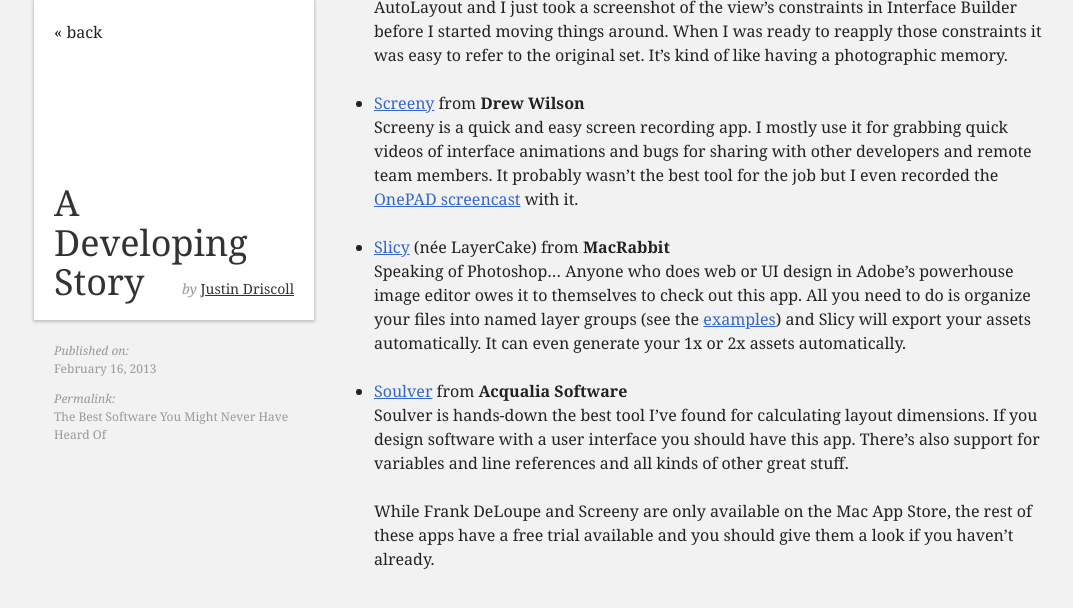
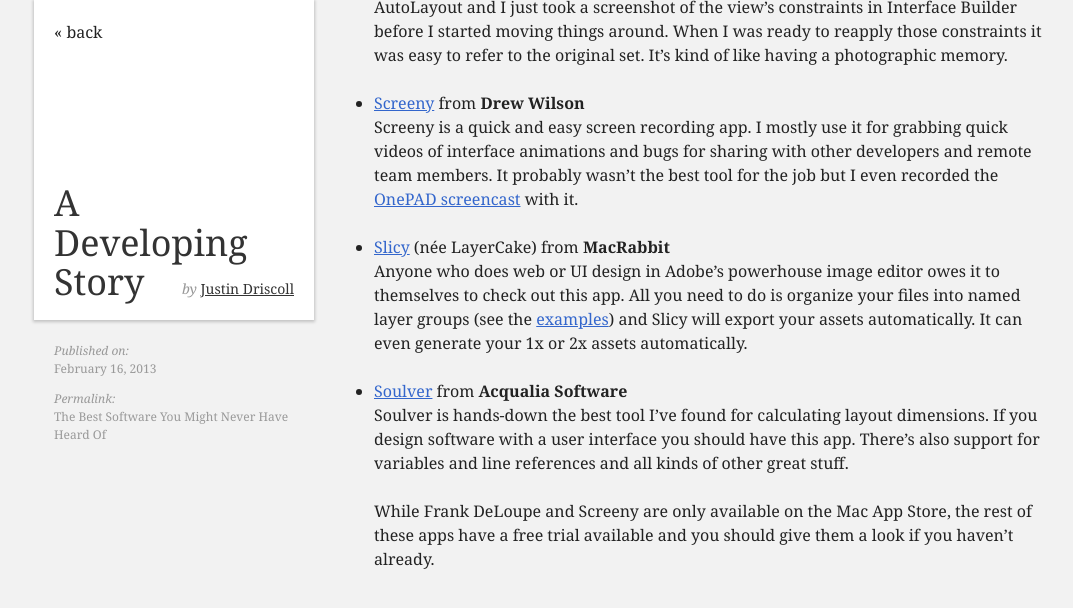
Before and after one commit to jdriscoll/jdriscoll.github.com, a Jekyll site: the page built from blog/_posts/2013-02-16-the-best-software-youve-never-heard-of.markdown, in a window 1280 px wide and 900 px high, scrolled down 1031 px. Shown: the top 608 px of the window, without its empty margins (86-1159 px from the left). Built offline with Jekyll 4.4.1, drawn with Linux system fonts in a browser that asks for light colours.

Commit message:
Tweak post

```diff
--- a/blog/_posts/2013-02-16-the-best-software-youve-never-heard-of.markdown
+++ b/blog/_posts/2013-02-16-the-best-software-youve-never-heard-of.markdown
@@ -26,7 +26,7 @@
 Screeny is a quick and easy screen recording app. I mostly use it for grabbing quick videos of interface animations and bugs for sharing with other developers and remote team members. It probably wasn't the best tool for the job but I even recorded the [OnePAD screencast][OnePADScreencast] with it.
 
 * [Slicy][Slicy] (née LayerCake) from __MacRabbit__
-Speaking of Photoshop… Anyone who does web or UI design in Adobe's powerhouse image editor owes it to themselves to check out this app. All you need to do is organize your files into named layer groups (see the [examples][SlicyExamples]) and Slicy will export your assets automatically. It can even generate your 1x or 2x assets automatically.
+Anyone who does web or UI design in Adobe's powerhouse image editor owes it to themselves to check out this app. All you need to do is organize your files into named layer groups (see the [examples][SlicyExamples]) and Slicy will export your assets automatically. It can even generate your 1x or 2x assets automatically.
 
 * [Soulver][Soulver] from __Acqualia Software__
 Soulver is hands-down the best tool I've found for calculating layout dimensions. If you design software with a user interface you should have this app. There's also support for variables and line references and all kinds of other great stuff.
```
